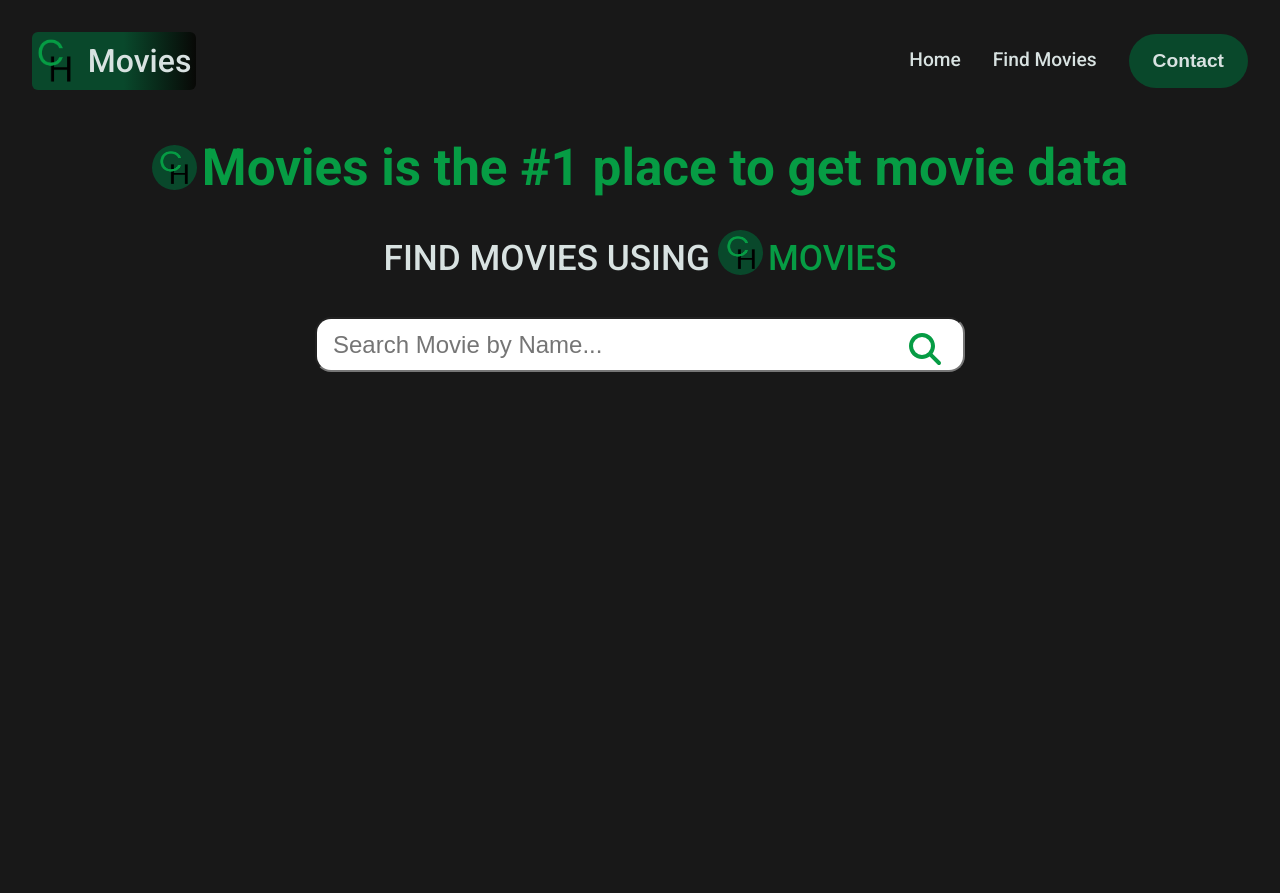
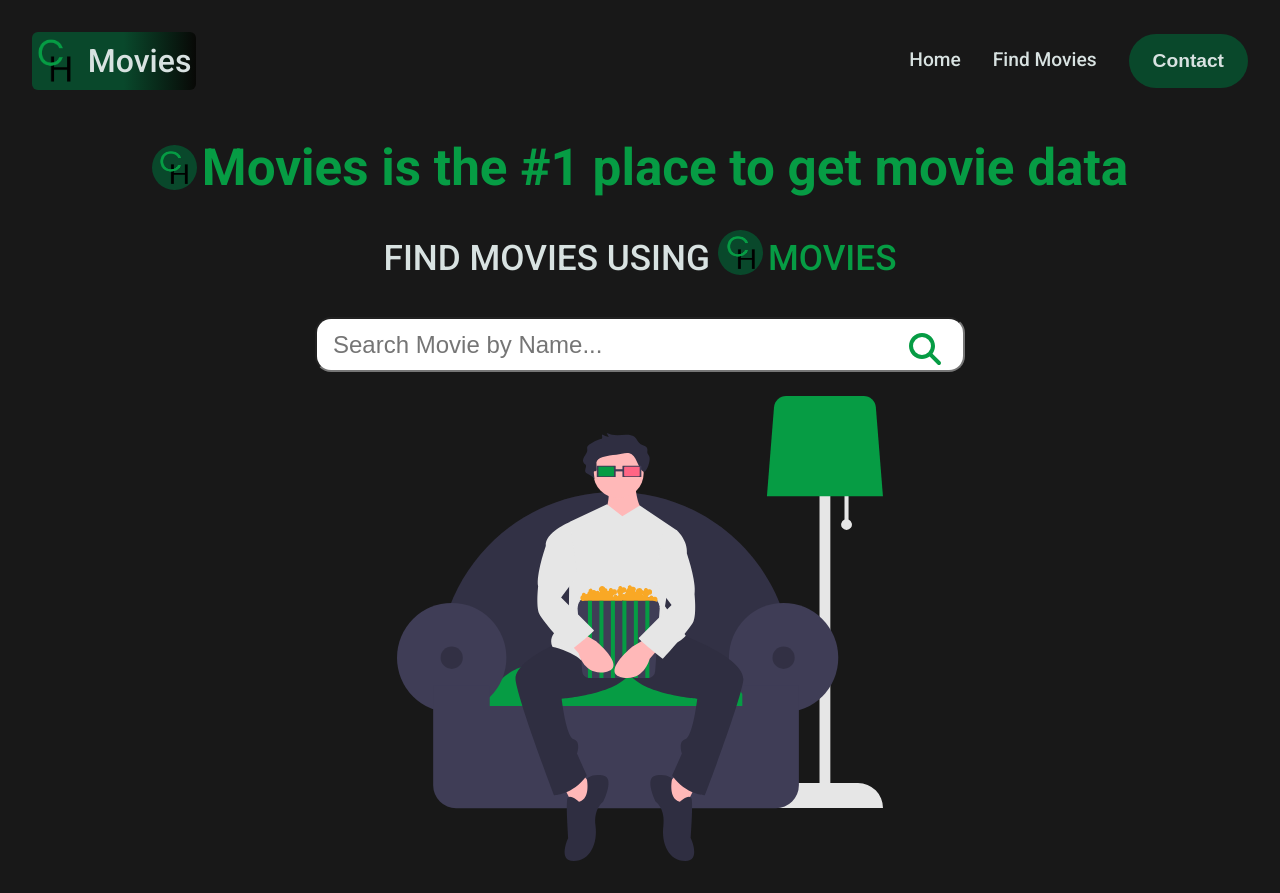
Before and after one commit to coding4freedom/Movie-Finder, a React (Vite) app: page / in a window 1280 px wide. Before the commit the page ends 800 px from the top, so only its background shows below. Built offline with nearby package versions, Linux system fonts and the light colour scheme.

Commit message:
added ui feature for home page, reorg searbar under ui folder

```diff
--- /dev/null
+++ b/src/components/ui/MoviePic.css
@@ -0,0 +1,12 @@
+
+.movie-pic {
+    margin-top: 1.5rem;
+    width: 100%;
+    display: flex;
+    justify-content: center;
+    align-items: center;
+}
+.movie-pic img {
+    width: 40%;
+    max-width: 500px;
+}
--- /dev/null
+++ b/src/components/ui/MoviePic.jsx
@@ -0,0 +1,13 @@
+import React from 'react';
+import movie from '../../assets/undraw_home.svg';
+import './MoviePic.css';
+
+const MoviePic = () => {
+  return (
+    <figure className='movie-pic'>
+        <img src={movie} alt="" />
+    </figure>
+  )
+}
+
+export default MoviePic;
--- a/src/pages/HomePage.jsx
+++ b/src/pages/HomePage.jsx
@@ -1,7 +1,8 @@
 import React from 'react';
 import Nav from '../components/Nav';
 import Header from '../components/Header';
-import SearchBar from '../components/SearchBar';
+import SearchBar from '../components/ui/SearchBar';
+import MoviePic from '../components/ui/MoviePic';
 
 const HomePage = () => {
   return (
@@ -9,6 +10,7 @@ const HomePage = () => {
       <Nav />
       <Header />
       <SearchBar />
+      <MoviePic />
     </>
   )
 }
--- a/src/pages/MovieFinderPage.jsx
+++ b/src/pages/MovieFinderPage.jsx
@@ -1,6 +1,6 @@
 import React from 'react';
 import Nav from '../components/Nav';
-import SearchBar from '../components/SearchBar';
+import SearchBar from '../components/ui/SearchBar';
 
 const MovieFinderPage = () => {
   return (
```
Also changed, not shown: src/assets/undraw_home.svg (added), src/components/ui/SearchBar.css (renamed from src/components/SearchBar.css), src/components/ui/SearchBar.jsx (renamed from src/components/SearchBar.jsx).
